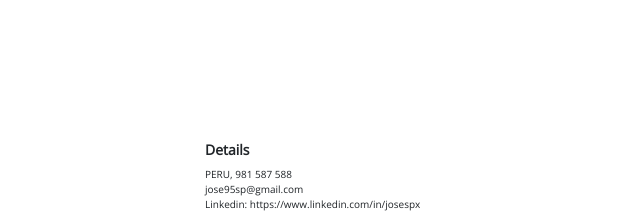
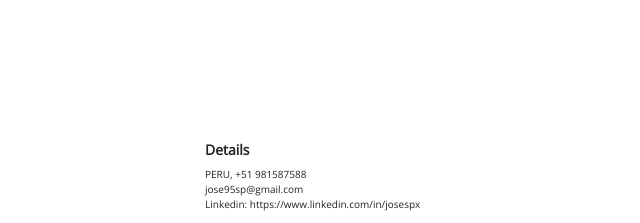
Before and after one commit to JoseSpx/MyResume, a plain HTML site: page index.html in a window 1280 px wide. Shown: the top 223 px of the page, 640-1280 px from the left. Drawn offline with nearby package versions, Linux system fonts and the light colour scheme.

Commit message:
added country prefix

```diff
--- a/index.html
+++ b/index.html
@@ -343,7 +343,7 @@
             <div class="col-4">
                 <section class="details">
                     <h3> Details </h3>
-                    <p> PERU, 981 587 588 </p>
+                    <p> PERU, +51 981587588 </p>
                     <p> jose95sp@gmail.com </p>
                     <p>
                         Linkedin: https://www.linkedin.com/in/josespx
```
